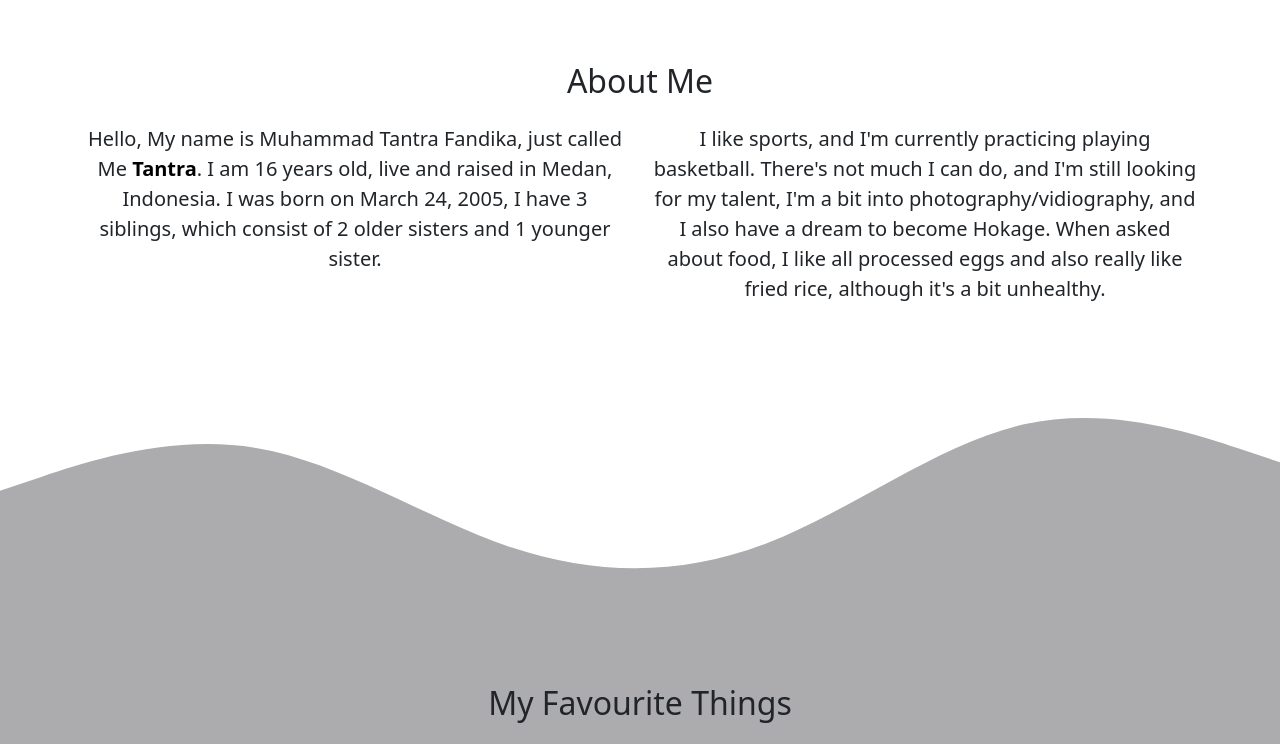
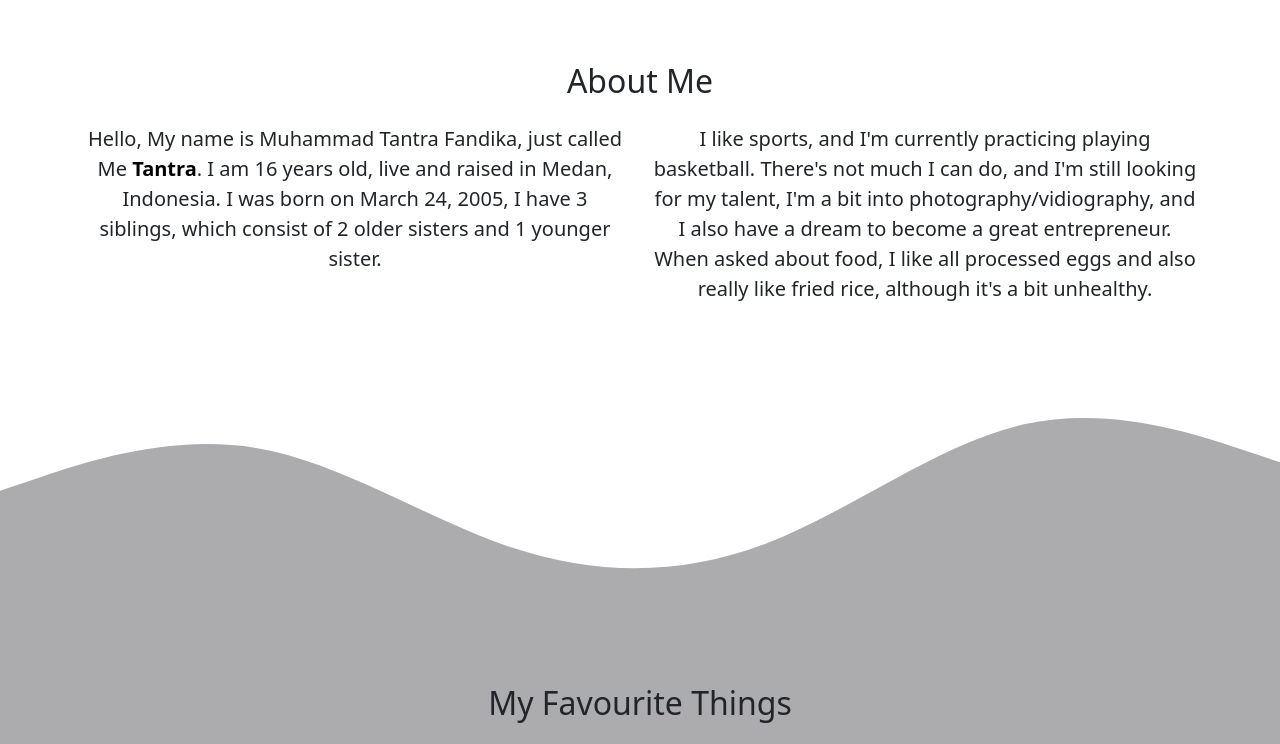
Before and after one commit to tantrafandika/tantrafandika.github.io, a plain HTML site: page index.html in a window 1280 px wide. Shown: the part 680-1424 px from the top of the page. Drawn offline with nearby package versions, Linux system fonts and the light colour scheme.

Commit message:
mengubah kata-kata pada halaman about page

```diff
--- a/index.css
+++ b/index.css
@@ -17,6 +17,7 @@
     font-style: oblique;
     font-weight: bold;
     padding-bottom: 1rem;
+    padding-top: 1rem;
 }
 
 section {
--- a/index.html
+++ b/index.html
@@ -67,7 +67,7 @@
           </div>
           <div class="col md">
             <p>
-              I like sports, and I'm currently practicing playing basketball. There's not much I can do, and I'm still looking for my talent, I'm a bit into photography/vidiography, and I also have a dream to become Hokage.
+              I like sports, and I'm currently practicing playing basketball. There's not much I can do, and I'm still looking for my talent, I'm a bit into photography/vidiography, and I also have a dream to become a great entrepreneur.
               When asked about food, I like all processed eggs and also really like fried rice, although it's a bit unhealthy.
             </p>
           </div>
```
